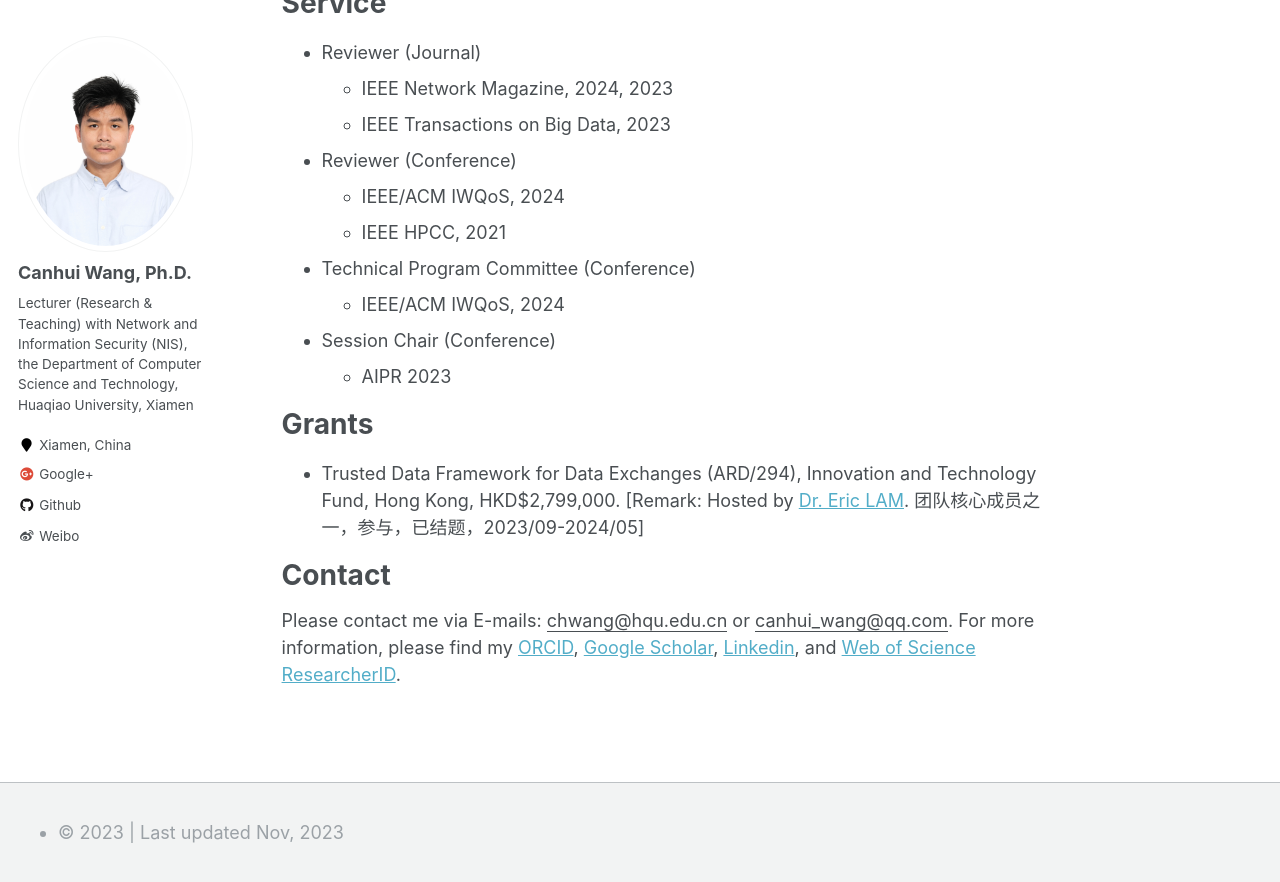
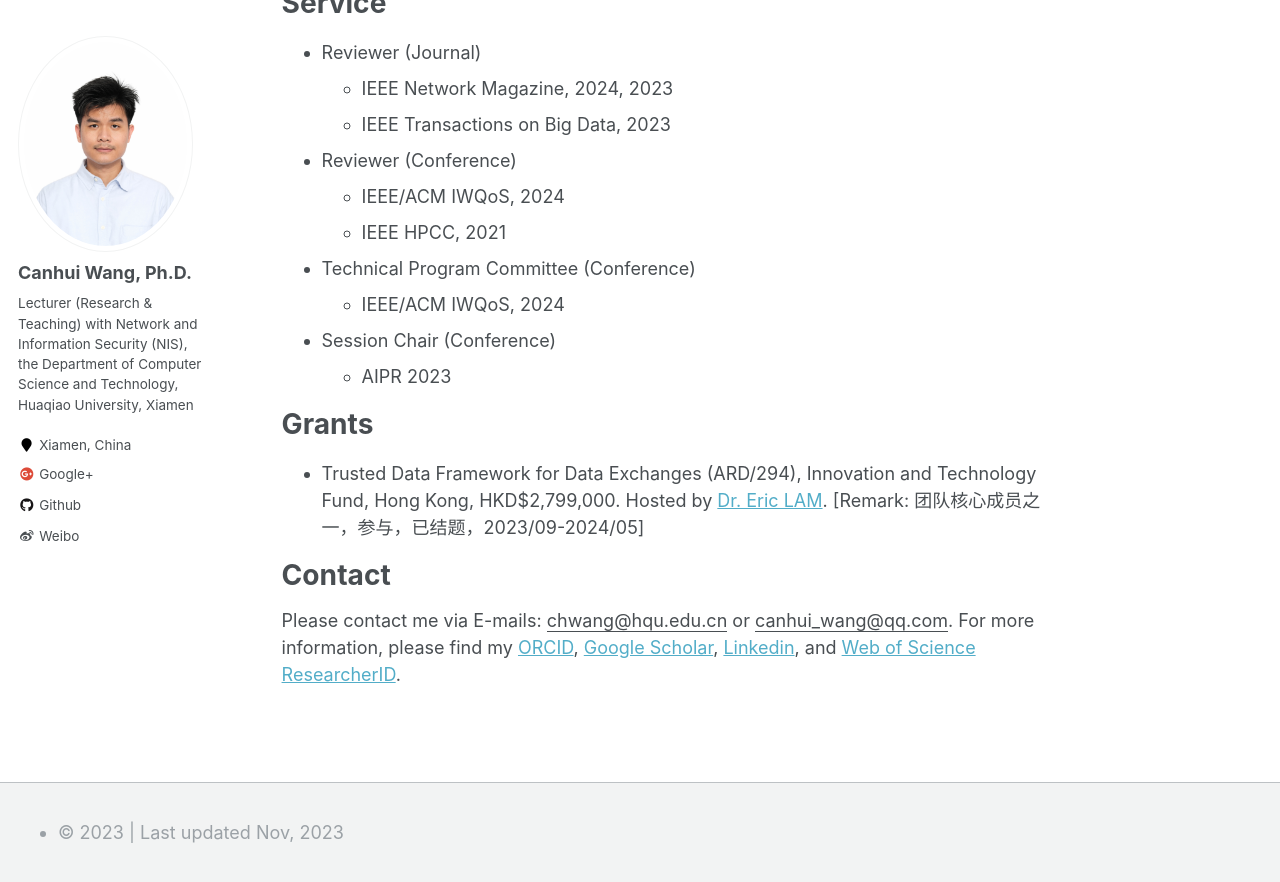
Before and after one commit to Canhui/canhui.github.io, a Jekyll site: the page built from _pages/about.md, in a window 1280 px wide and 900 px high, scrolled down 1165 px. Shown: the top 882 px of the window. Built offline with Jekyll 4.4.1, drawn with Linux system fonts in a browser that asks for light colours.

```diff
--- a/_pages/about.md
+++ b/_pages/about.md
@@ -95,7 +95,7 @@ Example: editing a markdown file for a talk
 
 Grants
 ======
-* Trusted Data Framework for Data Exchanges (ARD/294), Innovation and Technology Fund, Hong Kong, HKD\$2,799,000. \[Remark: Hosted by [Dr. Eric LAM](https://www.linkedin.com/in/peifunglam2/). 团队核心成员之一，参与，已结题，2023/09-2024/05\]
+* Trusted Data Framework for Data Exchanges (ARD/294), Innovation and Technology Fund, Hong Kong, HKD\$2,799,000. Hosted by [Dr. Eric LAM](https://www.linkedin.com/in/peifunglam2/). \[Remark: 团队核心成员之一，参与，已结题，2023/09-2024/05\]
 
 
 Contact
```
